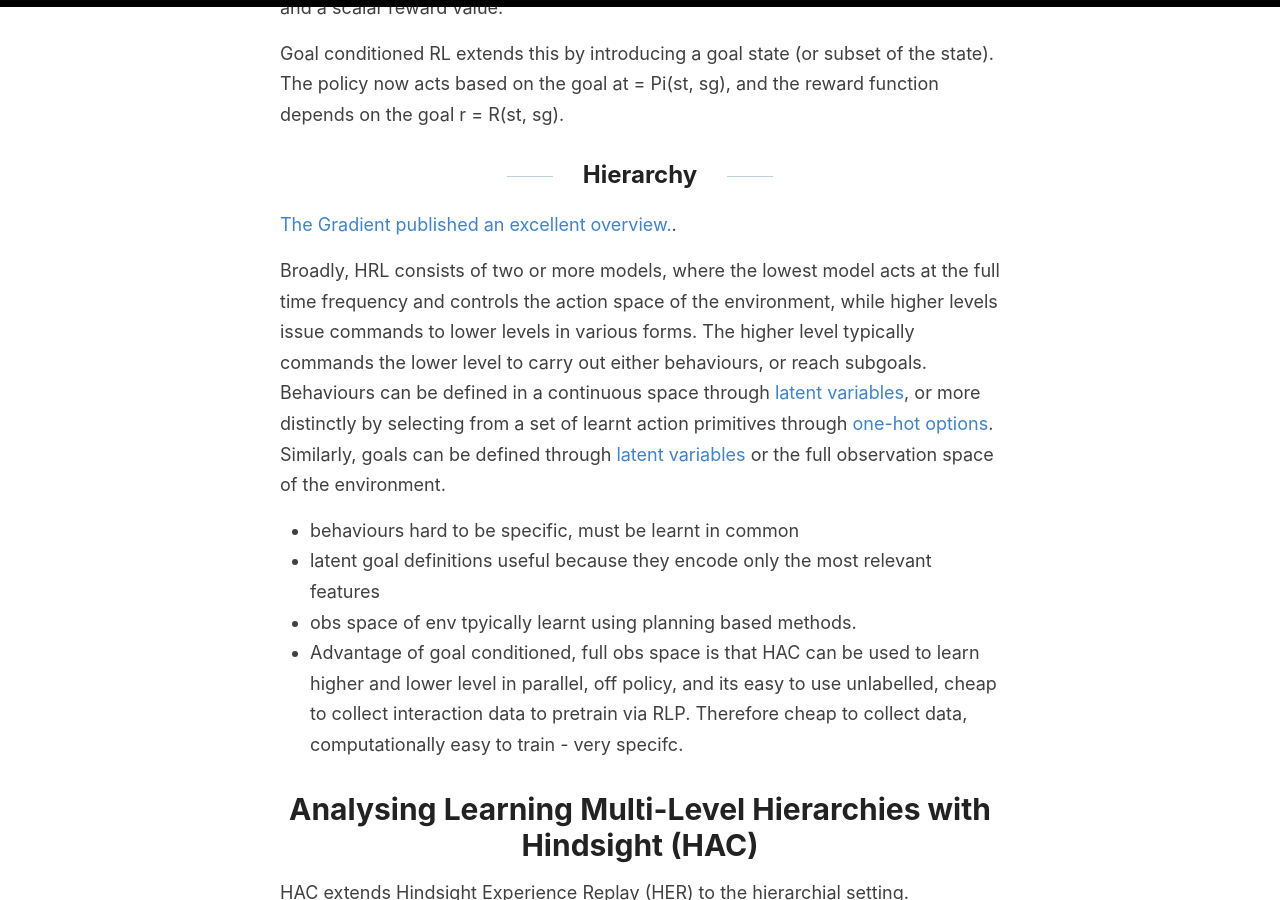
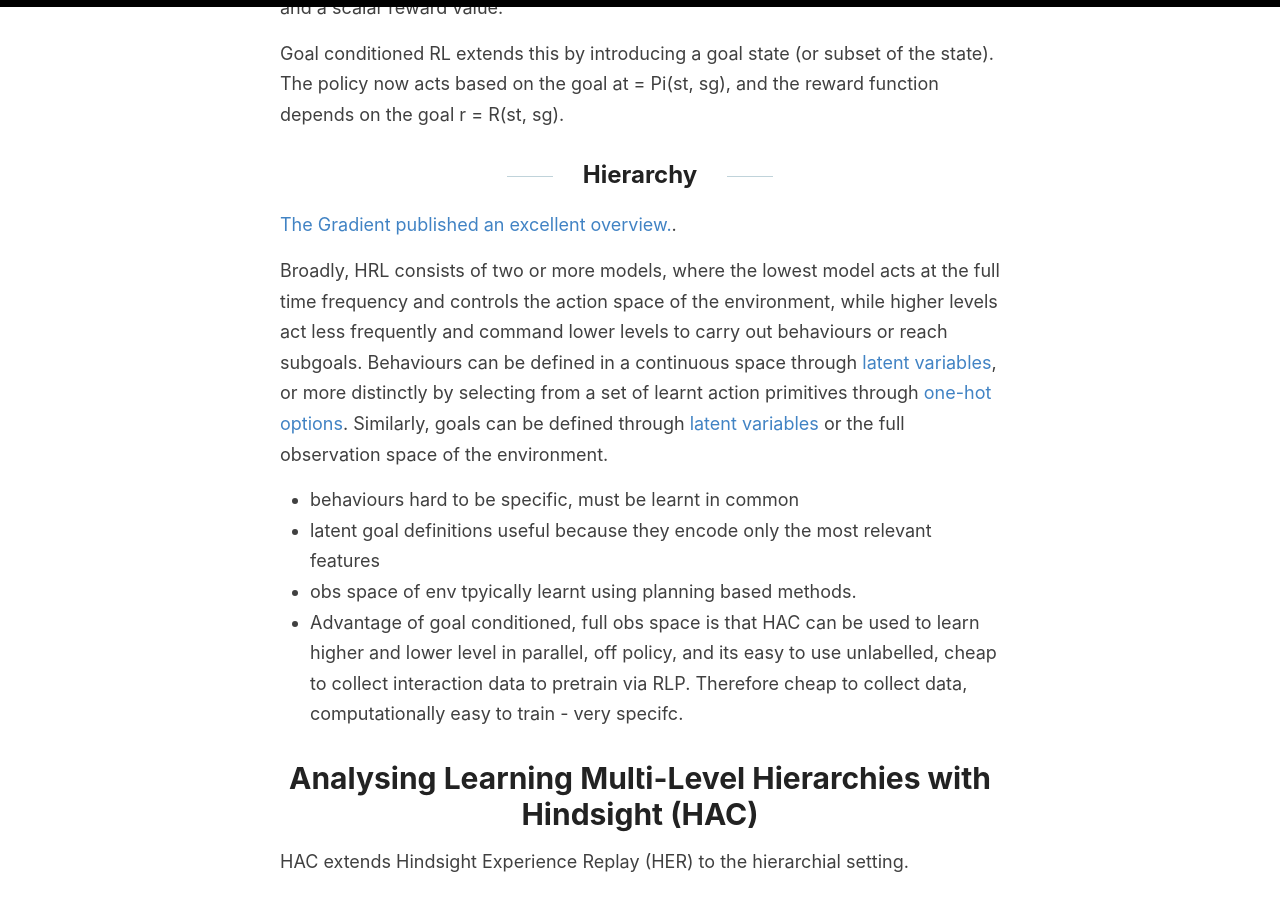
Before and after one commit to sholtodouglas/sholtodouglas.github.io, a Jekyll site: the page built from _posts/2020-06-03-DoesHierarchialRLWorkYet.md, in a window 1280 px wide and 900 px high, scrolled down 2190 px. Built offline with Jekyll 4.4.1, drawn with Linux system fonts in a browser that asks for light colours.

Commit message:
Update 2020-06-03-DoesHierarchialRLWorkYet.md

```diff
--- a/_posts/2020-06-03-DoesHierarchialRLWorkYet.md
+++ b/_posts/2020-06-03-DoesHierarchialRLWorkYet.md
@@ -35,7 +35,7 @@ Goal conditioned RL extends this by introducing a goal state (or subset of the s
 
 [The Gradient published an excellent overview.](https://thegradient.pub/the-promise-of-hierarchical-reinforcement-learning/).
 
-Broadly, HRL consists of two or more models, where the lowest model acts at the full time frequency and controls the action space of the environment, while higher levels issue commands to lower levels in various forms. The higher level typically commands the lower level to carry out either behaviours, or reach subgoals. Behaviours can be defined in a continuous space through [latent](https://arxiv.org/pdf/1903.01973.pdf) [variables](https://openreview.net/forum?id=rk07ZXZRb), or more distinctly by selecting from a set of learnt action primitives through [one-hot options](https://arxiv.org/abs/1710.09767). Similarly, goals can be defined through [latent](https://arxiv.org/pdf/1811.07819.pdf) [variables](https://arxiv.org/abs/1810.01257) or the full observation space of the environment.
+Broadly, HRL consists of two or more models, where the lowest model acts at the full time frequency and controls the action space of the environment, while higher levels act less frequently and command lower levels to carry out behaviours or reach subgoals. Behaviours can be defined in a continuous space through [latent](https://arxiv.org/pdf/1903.01973.pdf) [variables](https://openreview.net/forum?id=rk07ZXZRb), or more distinctly by selecting from a set of learnt action primitives through [one-hot options](https://arxiv.org/abs/1710.09767). Similarly, goals can be defined through [latent](https://arxiv.org/pdf/1811.07819.pdf) [variables](https://arxiv.org/abs/1810.01257) or the full observation space of the environment.
 
 - behaviours hard to be specific, must be learnt in common
 - latent goal definitions useful because they encode only the most relevant features
```
